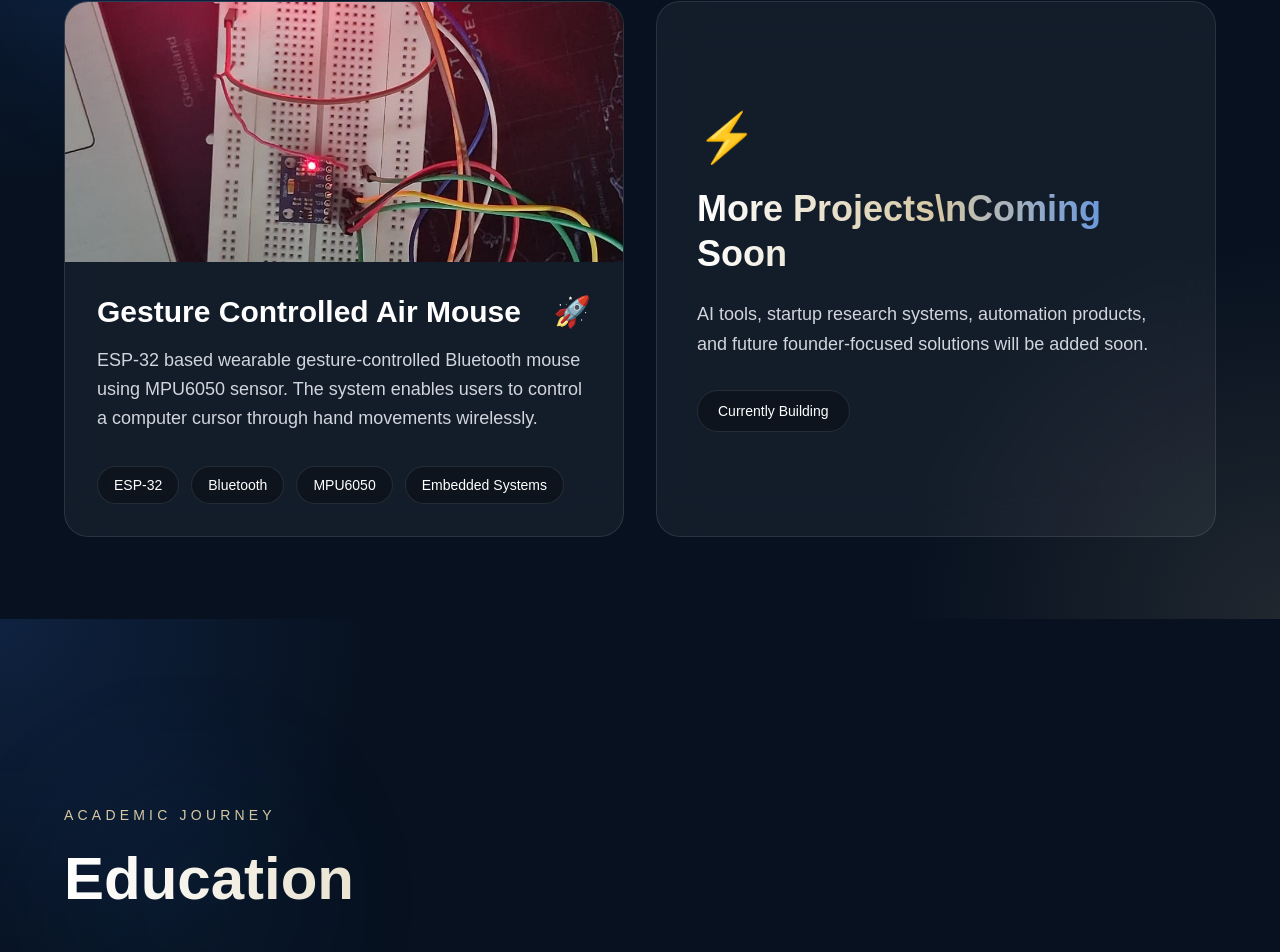
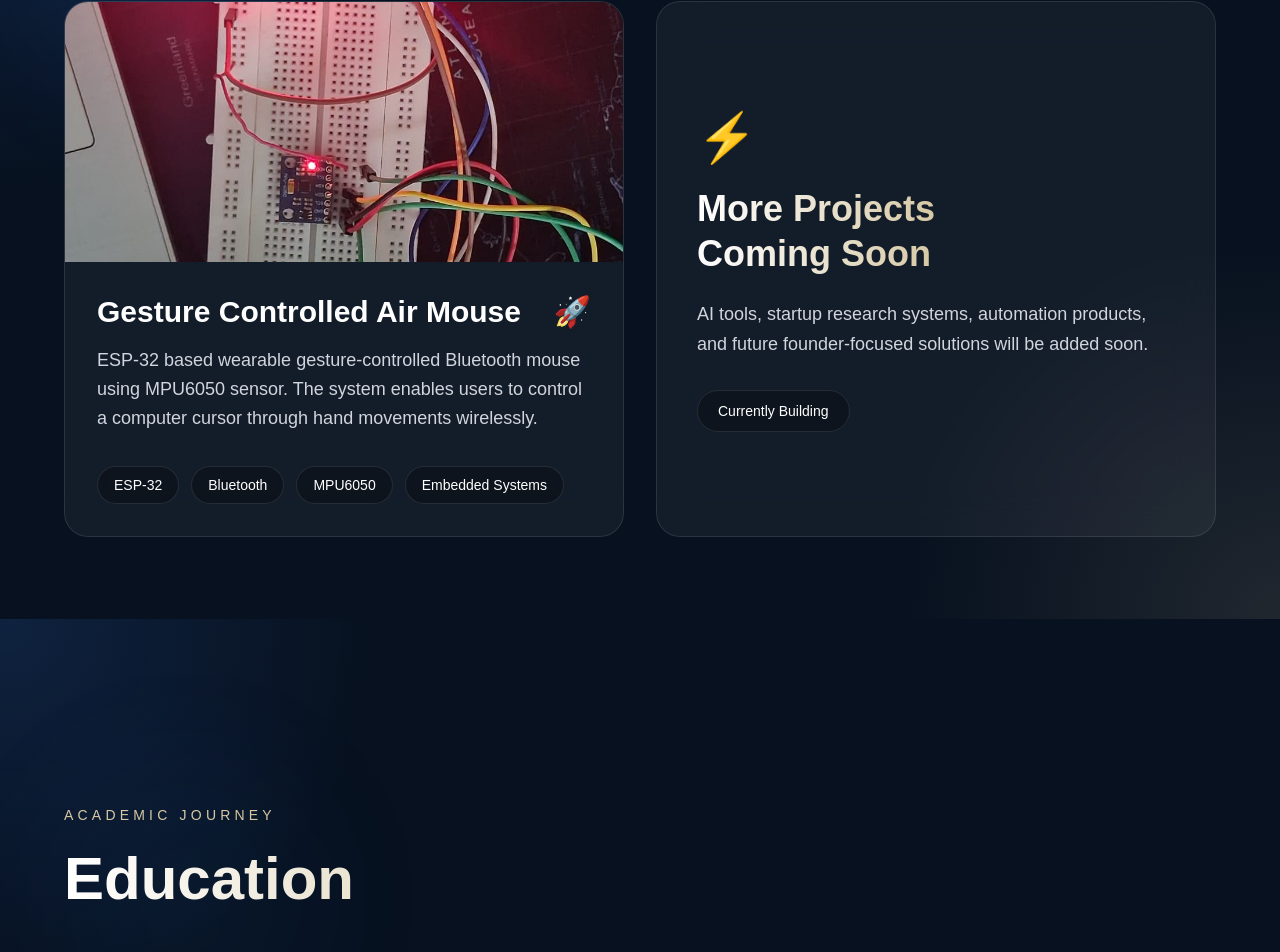
Before and after one commit to jasil-k/jasil-portfolio, a Next.js app: page / in a window 1280 px wide. Shown: the part 4181-5133 px from the top of the page. Built offline with nearby package versions, Linux system fonts and the light colour scheme.

Commit message:
Updated hero section layout

```diff
--- a/components/Projects.tsx
+++ b/components/Projects.tsx
@@ -131,7 +131,7 @@ export default function Projects() {
               </div>
 
               <h3 className='text-4xl font-bold gradient-text leading-tight'>
-                More Projects\nComing Soon
+                More Projects <br /> Coming Soon
               </h3>
 
               <p className='mt-6 text-gray-300 leading-relaxed text-lg'>
```
